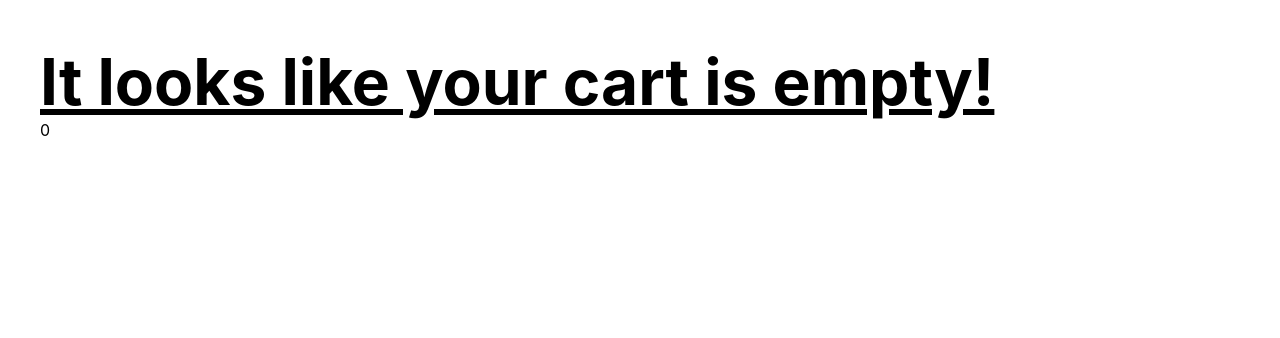
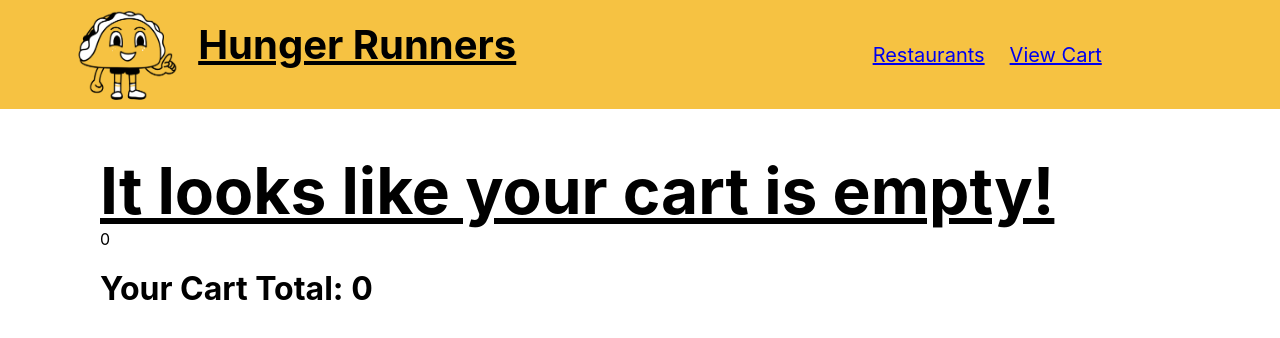
Before and after one commit to davidlamarcook/specs-capstone-hunger-runners, a React (Create React App) app: page /cart in a window 1280 px wide. Shown: the top 338 px of the page. Built offline with nearby package versions, Linux system fonts and the light colour scheme.

Commit message:
added delete cart item functionality

```diff
--- a/src/Components/CartPage/CartPage.js
+++ b/src/Components/CartPage/CartPage.js
@@ -1,21 +1,35 @@
-import React, { useContext, useEffect } from "react";
+import React, { useContext, useEffect, useState } from "react";
 import { CartContext } from '../../cart-context'
 import CartPageCard from "../CartPageCard/CartPageCard";
+import Header from "../Header/Header";
 
 function CartPage() {
 
     const [cart, setCart] = useContext(CartContext)
-    // console.log(cart)
 
-    useEffect(() => {
-        console.log(cart)
-    }, []);
+
+    let result = cart.reduce(function(a,b) {
+        return a + b.price;
+    }, 0)
+
+    function removeItem(itemId) {
+        setCart(cart.filter(i => i.id != itemId))
+    }
+
+
+    // useEffect(() => {
+    //     console.log(cart)
+    // }, []);
 
     return (
         <>
-            <style>{' #root { margin: 40px; }'}</style>
-            {cart.length ? <h1>Your Cart</h1> : <h1>It looks like your cart is empty!</h1>}
-            {cart.length && cart.map((item) => <CartPageCard key={item.id} item={item}/>)}
+            <style>{' #cartPageContext { margin-left: 100px; margin-bottom: 20px;}'}</style>
+            <Header />
+            <div id="cartPageContext">
+                {cart.length ? <h1>Your Cart</h1> : <h1>It looks like your cart is empty!</h1>}
+                {cart.length && cart.map((item) => <CartPageCard key={item.id} item={item} removeItem={() => removeItem(item.id)}/>)}
+                <h3>Your Cart Total: {result}</h3>
+            </div>
         </>
     )
 }
--- a/src/Components/CartPageCard/CartPageCard.css
+++ b/src/Components/CartPageCard/CartPageCard.css
@@ -6,7 +6,11 @@
     text-align: center;
 }
 
+#cartPage-h1 {
+    font-size: 52px;
+}
+
 #cartPageList-P{
     font-size: 40px;
-   padding-top: 60px;
+   padding-top: 70px;
 }
--- a/src/Components/CartPageCard/CartPageCard.js
+++ b/src/Components/CartPageCard/CartPageCard.js
@@ -2,10 +2,14 @@ import React from "react";
 import './CartPageCard.css'
 
 export default function CartPageCard(props){
+
+    //console.log(props)
+
     return (
         <div id="cartPageList">
-            <h1>{props.item.name} |</h1>
+            <h1 id="cartPage-h1">{props.item.name} |</h1>
             <p id="cartPageList-P">${props.item.price}</p>
+            <button onClick={props.removeItem}>Remove Item</button>
         </div>
     )
 };
--- a/src/Components/Header/Header.css
+++ b/src/Components/Header/Header.css
@@ -9,11 +9,12 @@
 #headerContext {
     display: flex;
     gap: 20px;
+    margin-left: -100px;
 }
 
 #headerNav {
     display: flex;
-    gap: 10px;
+    gap: 25px;
 }
 
 #headerImg {
--- a/src/Components/MenuPage/MenuPage.js
+++ b/src/Components/MenuPage/MenuPage.js
@@ -14,7 +14,6 @@ function MenuPage() {
    const [menuList, setMenuList] = useState([])
 
     useEffect(() => {
-        localStorage.setItem('hola', 'my name is parker');
         axios.get(`http://localhost:3000/getMunuPage/${menu}`)
         .then(res => setMenuList(res.data))
     },[])
--- a/src/Components/MenuPageCard/MenuPageCard.js
+++ b/src/Components/MenuPageCard/MenuPageCard.js
@@ -9,7 +9,8 @@ function MenuPageCard(props) {
 
 
     const eventHandler = () => {
-        setCart([...cart, { id: props.menuItemList.food_item_id, name: props.menuItemList.food_item_name, price: props.menuItemList.food_item_price}])
+        setCart([...cart, { id: props.menuItemList.food_item_id, name: props.menuItemList.food_item_name, price: props.menuItemList.food_item_price}]);
+        alert('Added to cart')
     }
 
     useEffect(() => {
```
